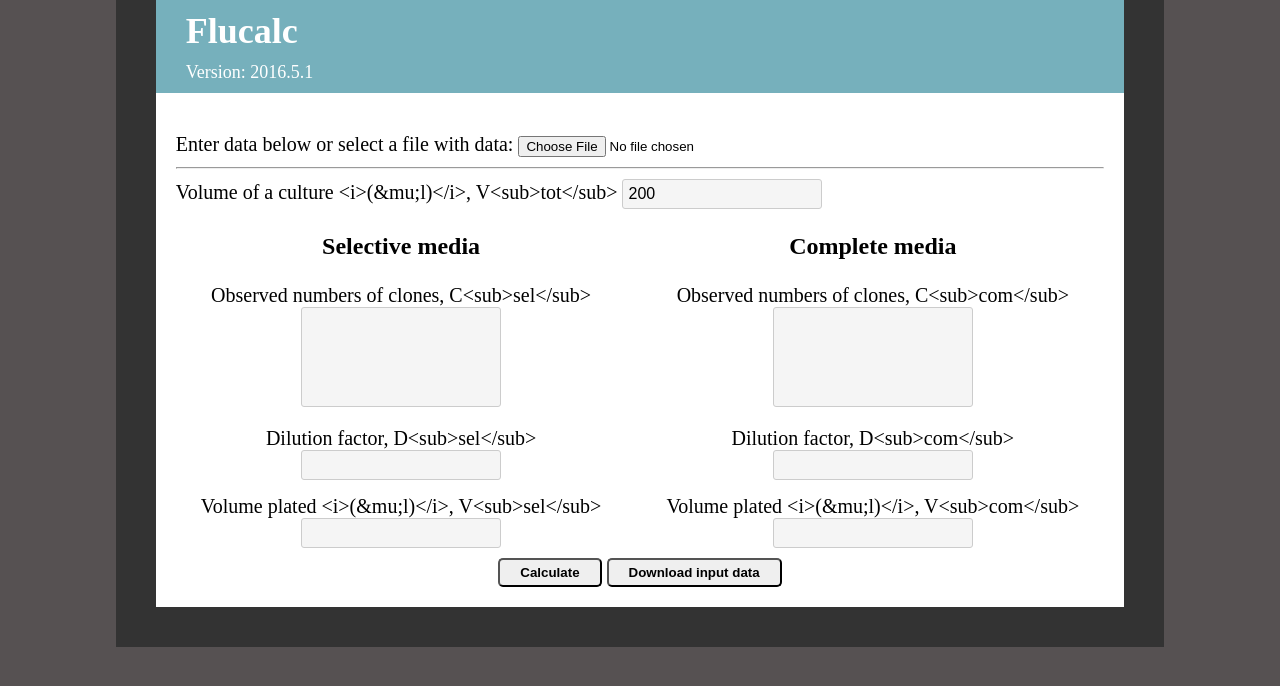
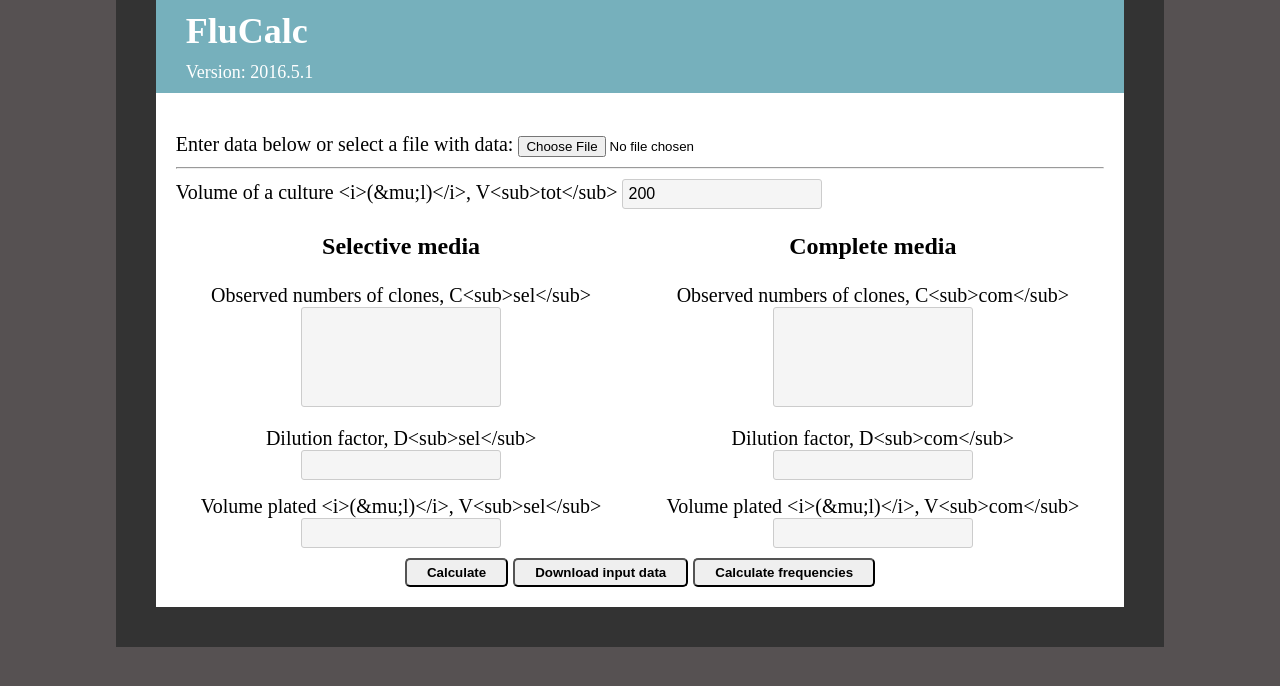
Before and after one commit to bondarevts/flucalc, a Flask app: page / in a window 1280 px wide. Shown: the top 686 px of the page. Run offline with Flask 2, Linux system fonts and the light colour scheme.

Commit message:
add frequencies calculation

```diff
--- a/flucalc/server.py
+++ b/flucalc/server.py
@@ -4,6 +4,7 @@ import multiprocessing as mp
 from collections import namedtuple
 from functools import partial
 from statistics import mean
+import itertools
 
 import flask
 from flask_wtf import Form
@@ -97,7 +98,7 @@ class FluctuationInputForm(Form):
     d_complete = FloatField('Dilution factor, D<sub>com</sub>', [dilution_validator])
     v_complete = FloatField('Volume plated <i>(&mu;l)</i>, V<sub>com</sub>', [volume_value])
 
-    submit = SubmitField("Calculate")
+    submit = SubmitField('Calculate')
 
     def __repr__(self):
         c_sel = ';'.join(self.c_selective.raw_data[0].split())
@@ -131,10 +132,21 @@ def main_page():
             v=form.v_selective.data
         )
         complete = MediaDescription(
-            c=mean(form.c_complete.data),
+            c=form.c_complete.data,
             d=form.d_complete.data,
             v=form.v_complete.data
         )
+
+        if 'calc-freq' in flask.request.form:
+            if len(selective.c) != len(complete.c):
+                complete = complete._replace(c=[mean(complete.c)])
+                message = 'Frequency was calculated using mean of C<sub>com</sub>'
+                flask.flash(flask.Markup(message))
+            frequencies = calc_frequencies(selective, complete)
+            return render_page_template(frequencies=frequencies)
+
+        complete = complete._replace(c=mean(complete.c))
+
         try:
             result = run_parallel(solve, args=(v_total, selective, complete), timeout=5)
         except mp.TimeoutError:
@@ -176,6 +188,11 @@ def _calc_min_power(*values):
 
 def format_number_with_power(number, power, precision=4):
     return '{0:.{1}f}e{2:+03d}'.format(number / pow(10, power), precision, power)
+
+
+def calc_frequencies(selective, complete):
+    return [flucalc.frequency(c_sel, c_com * selective.v * complete.d / complete.v / selective.d)
+            for c_sel, c_com in zip(selective.c, itertools.cycle(complete.c))]
 
 
 def apply_function_to_pipe(func, args, kwargs, pipe):
--- a/flucalc/templates/base.html
+++ b/flucalc/templates/base.html
@@ -1,7 +1,7 @@
 <!DOCTYPE html>
 <html>
 <head>
-    <title>flucalc</title>
+    <title>FluCalc</title>
     <link rel="stylesheet" href="{{ url_for('static', filename='css/style.css') }}">
     <link rel="shortcut icon" href="{{ url_for('static', filename='favicon.ico') }}">
     <script src="{{ url_for('static', filename='js/prefixfree.min.js') }}"></script>
@@ -9,7 +9,7 @@
 <body>
 <div class="main">
     <header class="page-header">
-        <h1>Flucalc</h1>
+        <h1>FluCalc</h1>
         {% if version %}
             <p class="version">Version: {{ version }}</p>
         {% endif %}
@@ -17,6 +17,7 @@
     <div class="content">
         {% block content %}{% endblock %}
         {% block errors %}{% endblock %}
+        {% block frequencies %}{% endblock %}
         {% block results %}{% endblock %}
     </div>
 </div>
--- a/flucalc/templates/form_with_results.html
+++ b/flucalc/templates/form_with_results.html
@@ -40,6 +40,7 @@
                 <div class="inner">
                     {{ form.submit(class_="button") }}
                     <input type="button" id="save-to-file" value="Download input data" class="button">
+                    <input type="submit" name="calc-freq" id="calc-freq" value="Calculate frequencies" class="button">
                 </div>
             </div>
         </div>
@@ -58,9 +59,26 @@
         {% endif %}
     {% endwith %}
 {% endblock %}
+{% block frequencies %}
+    {% if frequencies %}
+        <div class="results">
+            <h2>Frequencies</h2>
+
+            <div class="result">
+                <table>
+                    {% for frequency in frequencies %}
+                        <tr>
+                            <td>{{ frequency }}</td>
+                        </tr>
+                    {% endfor %}
+                </table>
+            </div>
+        </div>
+    {% endif %}
+{% endblock %}
 {% block results %}
+    {% if results %}
         <div class="results">
-        {% if results %}
             <h2>Results</h2>
 
             <div class="result raw">
@@ -111,7 +129,6 @@
                     </tr>
                 </table>
             </div>
-        {% endif %}
             {% if process %}
                 <div class="process-steps">
                     <ul>
@@ -127,4 +144,5 @@
                 </div>
             {% endif %}
         </div>
+    {% endif %}
 {% endblock %}
```
Also changed, not shown: README.md. Lines whose indentation alone changed are shown as unchanged.
